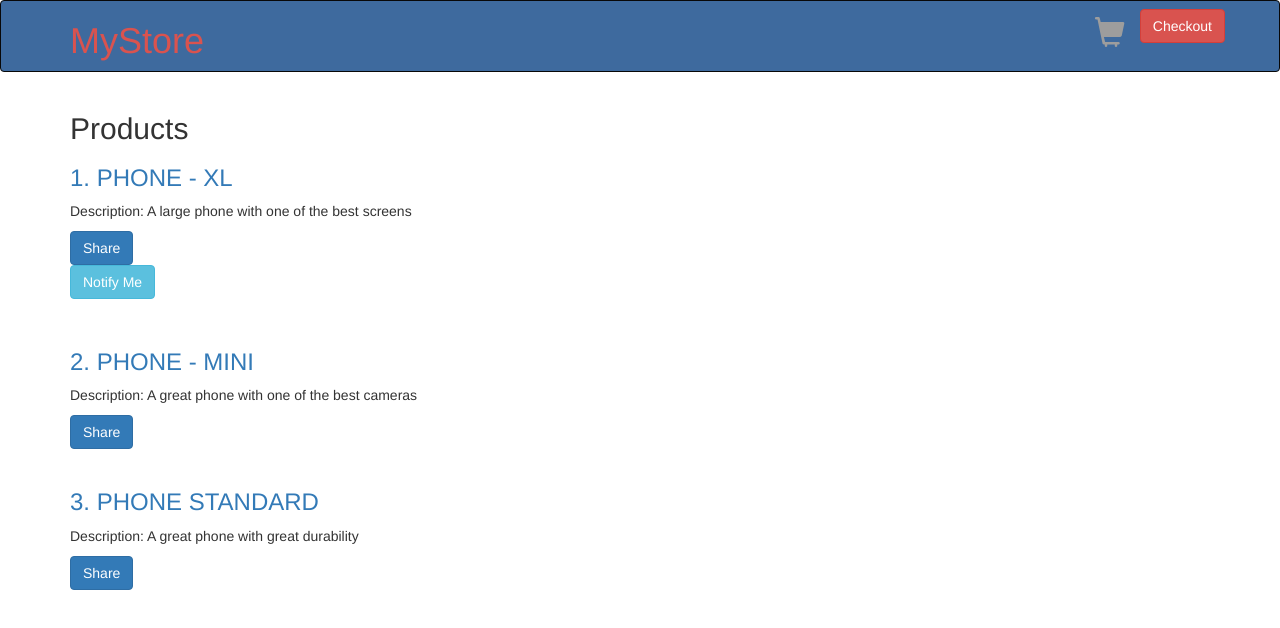
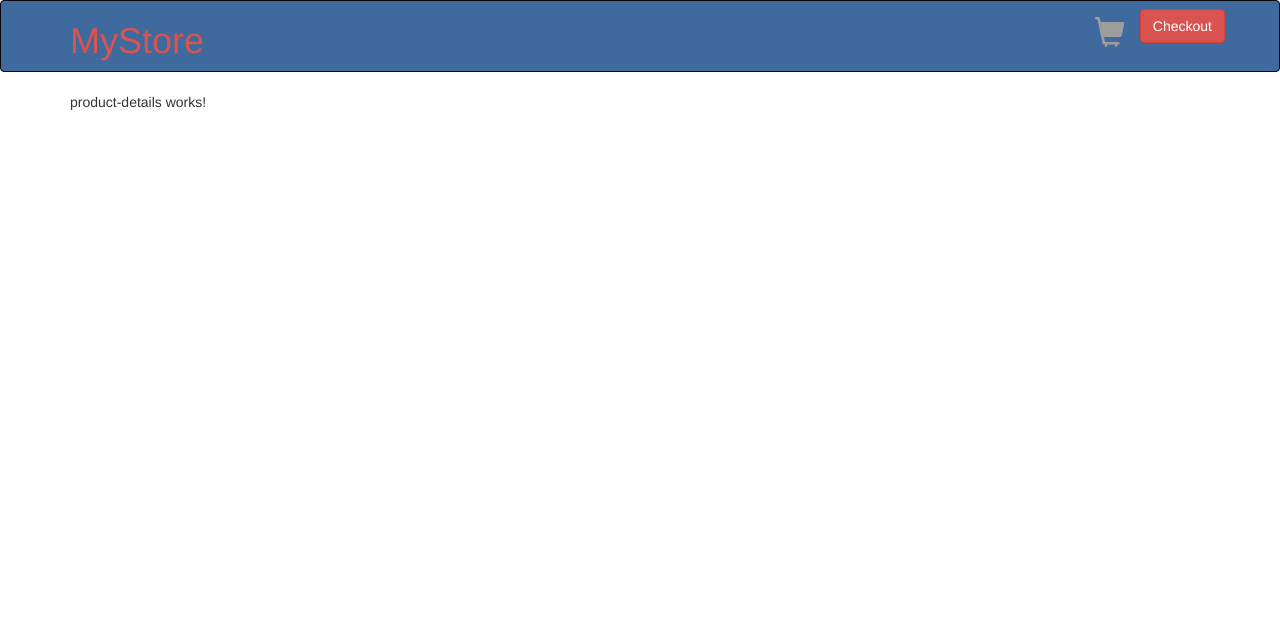
Before and after one commit to Chaitanya150895/mystore, an Angular app: page /products/0 in a window 1280 px wide. Before the commit this address led to /. Shown: the top 628 px of the page. Built offline with nearby package versions, Linux system fonts and the light colour scheme.

Commit message:
Routing done

```diff
--- a/src/app/app.component.html
+++ b/src/app/app.component.html
@@ -1,5 +1,5 @@
 <app-top-bar></app-top-bar>
-<app-product-list></app-product-list>
+<!-- <app-product-list></app-product-list> -->
 
 <div class="container">
         <router-outlet></router-outlet>
--- /dev/null
+++ b/src/app/product-details/product-details.component.html
@@ -0,0 +1,3 @@
+<p>
+  product-details works!
+</p>
--- /dev/null
+++ b/src/app/product-details/product-details.component.ts
@@ -0,0 +1,15 @@
+import { Component, OnInit } from '@angular/core';
+
+@Component({
+  selector: 'app-product-details',
+  templateUrl: './product-details.component.html',
+  styleUrls: ['./product-details.component.css']
+})
+export class ProductDetailsComponent implements OnInit {
+
+  constructor() { }
+
+  ngOnInit() {
+  }
+
+}
--- a/src/app/product-list/product-list.component.html
+++ b/src/app/product-list/product-list.component.html
@@ -1,9 +1,9 @@
 <div class="container">
   <h2>Products</h2>
 
-  <div *ngFor="let product of products">
+  <div *ngFor="let product of products; index as productId">
 
-   <h3> <a [title]="product.name + ' details'">
+   <h3> <a [title]="product.name + ' details'" [routerLink]="['/products', productId]">
       {{ product.name }}
     </a></h3>
 
```
Also changed, not shown: src/app/app.module.ts (+10 -1 lines), src/app/product-details/product-details.component.css (added), 1 other file (tests, documents, lock files or other folders).
